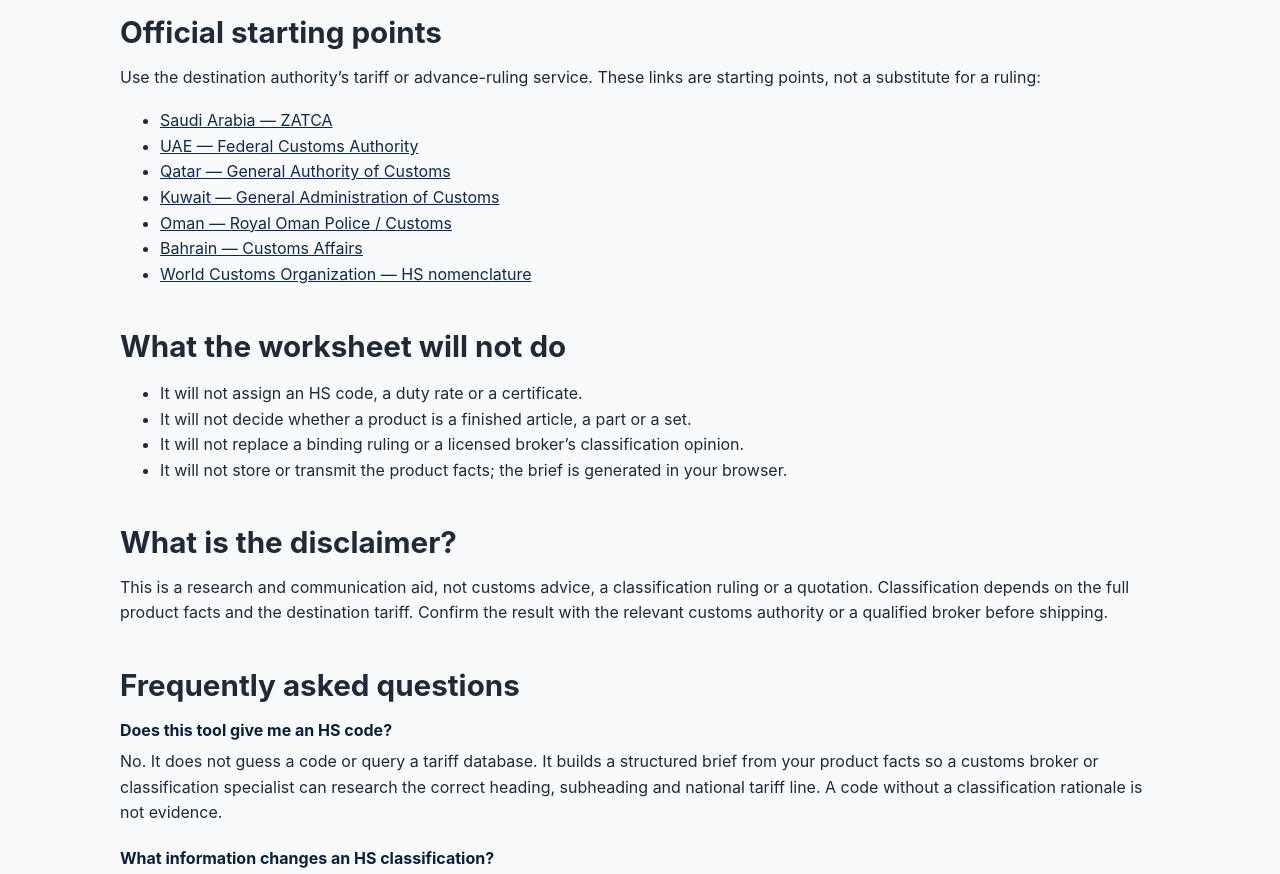
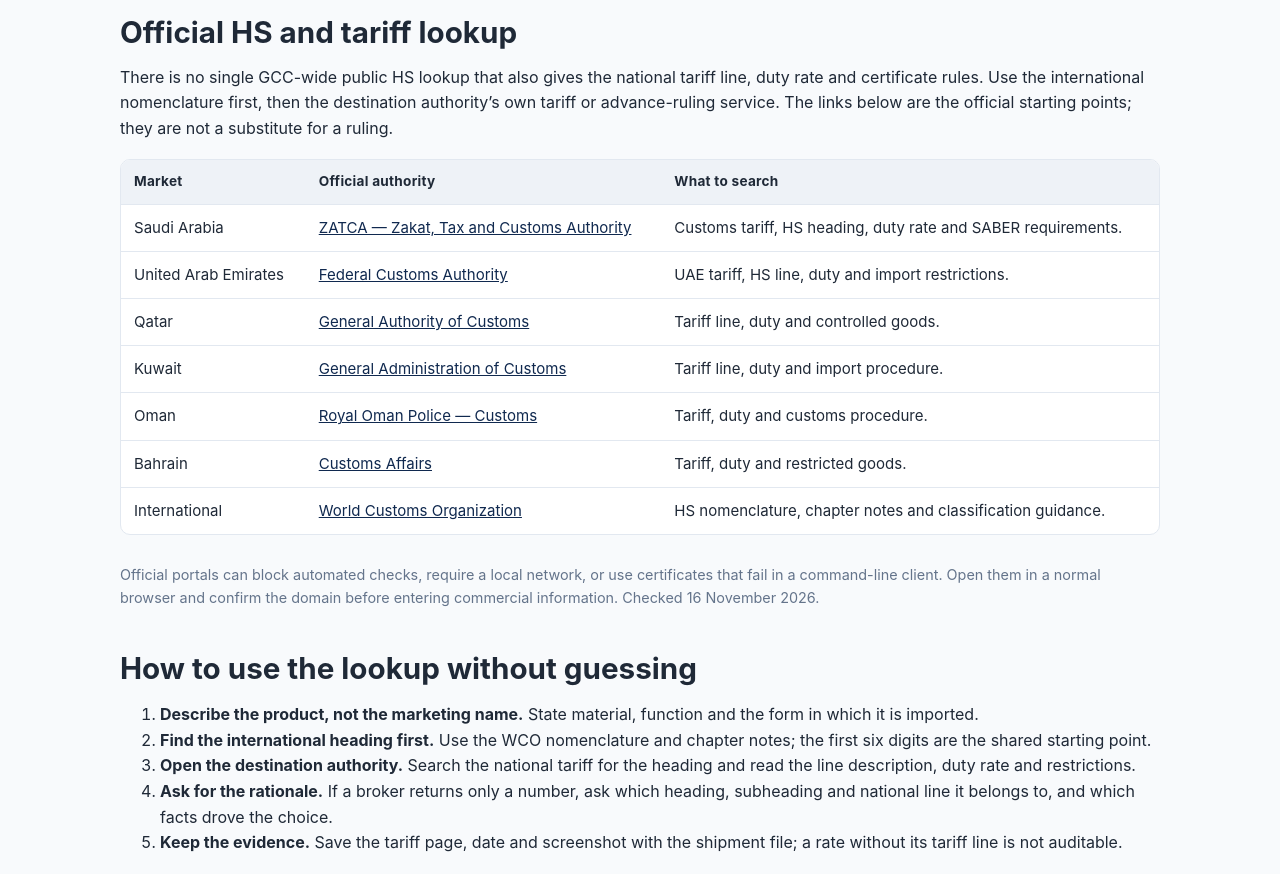
Before and after one commit to martinxionbiotech-max/Freighthub, an Astro site: page /tools/hs-code-research in a window 1280 px wide. Shown: the part 1460-2334 px from the top of the page. Built offline with nearby package versions, Linux system fonts and the light colour scheme; Astro itself is replaced by a stand-in of ours.

Commit message:
content: add official HS and tariff lookup directory

```diff
--- a/src/pages/tools/hs-code-research/index.astro
+++ b/src/pages/tools/hs-code-research/index.astro
@@ -123,20 +123,71 @@ const webApplication = {
     </table>
   </div>
 
-  <h2>Official starting points</h2>
+  <h2>Official HS and tariff lookup</h2>
   <p>
-    Use the destination authority’s tariff or advance-ruling service. These links are starting points,
-    not a substitute for a ruling:
+    There is no single GCC-wide public HS lookup that also gives the national tariff line, duty rate
+    and certificate rules. Use the international nomenclature first, then the destination authority’s
+    own tariff or advance-ruling service. The links below are the official starting points; they are
+    not a substitute for a ruling.
   </p>
-  <ul>
-    <li><a href="https://zatca.gov.sa/en/" target="_blank" rel="noopener">Saudi Arabia — ZATCA</a></li>
-    <li><a href="https://www.fca.gov.ae/" target="_blank" rel="noopener">UAE — Federal Customs Authority</a></li>
-    <li><a href="https://www.customs.gov.qa/" target="_blank" rel="noopener">Qatar — General Authority of Customs</a></li>
-    <li><a href="https://www.customs.gov.kw/" target="_blank" rel="noopener">Kuwait — General Administration of Customs</a></li>
-    <li><a href="https://www.rop.gov.om/" target="_blank" rel="noopener">Oman — Royal Oman Police / Customs</a></li>
-    <li><a href="https://www.bahraincustoms.gov.bh/" target="_blank" rel="noopener">Bahrain — Customs Affairs</a></li>
-    <li><a href="https://www.wcoomd.org/" target="_blank" rel="noopener">World Customs Organization — HS nomenclature</a></li>
-  </ul>
+  <div class="table-wrap">
+    <table>
+      <thead>
+        <tr><th>Market</th><th>Official authority</th><th>What to search</th></tr>
+      </thead>
+      <tbody>
+        <tr>
+          <td>Saudi Arabia</td>
+          <td><a href="https://zatca.gov.sa/en/" target="_blank" rel="noopener">ZATCA — Zakat, Tax and Customs Authority</a></td>
+          <td>Customs tariff, HS heading, duty rate and SABER requirements.</td>
+        </tr>
+        <tr>
+          <td>United Arab Emirates</td>
+          <td><a href="https://www.fca.gov.ae/" target="_blank" rel="noopener">Federal Customs Authority</a></td>
+          <td>UAE tariff, HS line, duty and import restrictions.</td>
+        </tr>
+        <tr>
+          <td>Qatar</td>
+          <td><a href="https://www.customs.gov.qa/" target="_blank" rel="noopener">General Authority of Customs</a></td>
+          <td>Tariff line, duty and controlled goods.</td>
+        </tr>
+        <tr>
+          <td>Kuwait</td>
+          <td><a href="https://www.customs.gov.kw/" target="_blank" rel="noopener">General Administration of Customs</a></td>
+          <td>Tariff line, duty and import procedure.</td>
+        </tr>
+        <tr>
+          <td>Oman</td>
+          <td><a href="https://www.rop.gov.om/" target="_blank" rel="noopener">Royal Oman Police — Customs</a></td>
+          <td>Tariff, duty and customs procedure.</td>
+        </tr>
+        <tr>
+          <td>Bahrain</td>
+          <td><a href="https://www.bahraincustoms.gov.bh/" target="_blank" rel="noopener">Customs Affairs</a></td>
+          <td>Tariff, duty and restricted goods.</td>
+        </tr>
+        <tr>
+          <td>International</td>
+          <td><a href="https://www.wcoomd.org/" target="_blank" rel="noopener">World Customs Organization</a></td>
+          <td>HS nomenclature, chapter notes and classification guidance.</td>
+        </tr>
+      </tbody>
+    </table>
+  </div>
+  <p class="meta">
+    Official portals can block automated checks, require a local network, or use certificates that
+    fail in a command-line client. Open them in a normal browser and confirm the domain before
+    entering commercial information. Checked 16 November 2026.
+  </p>
+
+  <h2>How to use the lookup without guessing</h2>
+  <ol>
+    <li><strong>Describe the product, not the marketing name.</strong> State material, function and the form in which it is imported.</li>
+    <li><strong>Find the international heading first.</strong> Use the WCO nomenclature and chapter notes; the first six digits are the shared starting point.</li>
+    <li><strong>Open the destination authority.</strong> Search the national tariff for the heading and read the line description, duty rate and restrictions.</li>
+    <li><strong>Ask for the rationale.</strong> If a broker returns only a number, ask which heading, subheading and national line it belongs to, and which facts drove the choice.</li>
+    <li><strong>Keep the evidence.</strong> Save the tariff page, date and screenshot with the shipment file; a rate without its tariff line is not auditable.</li>
+  </ol>
 
   <h2>What the worksheet will not do</h2>
   <ul>
```
